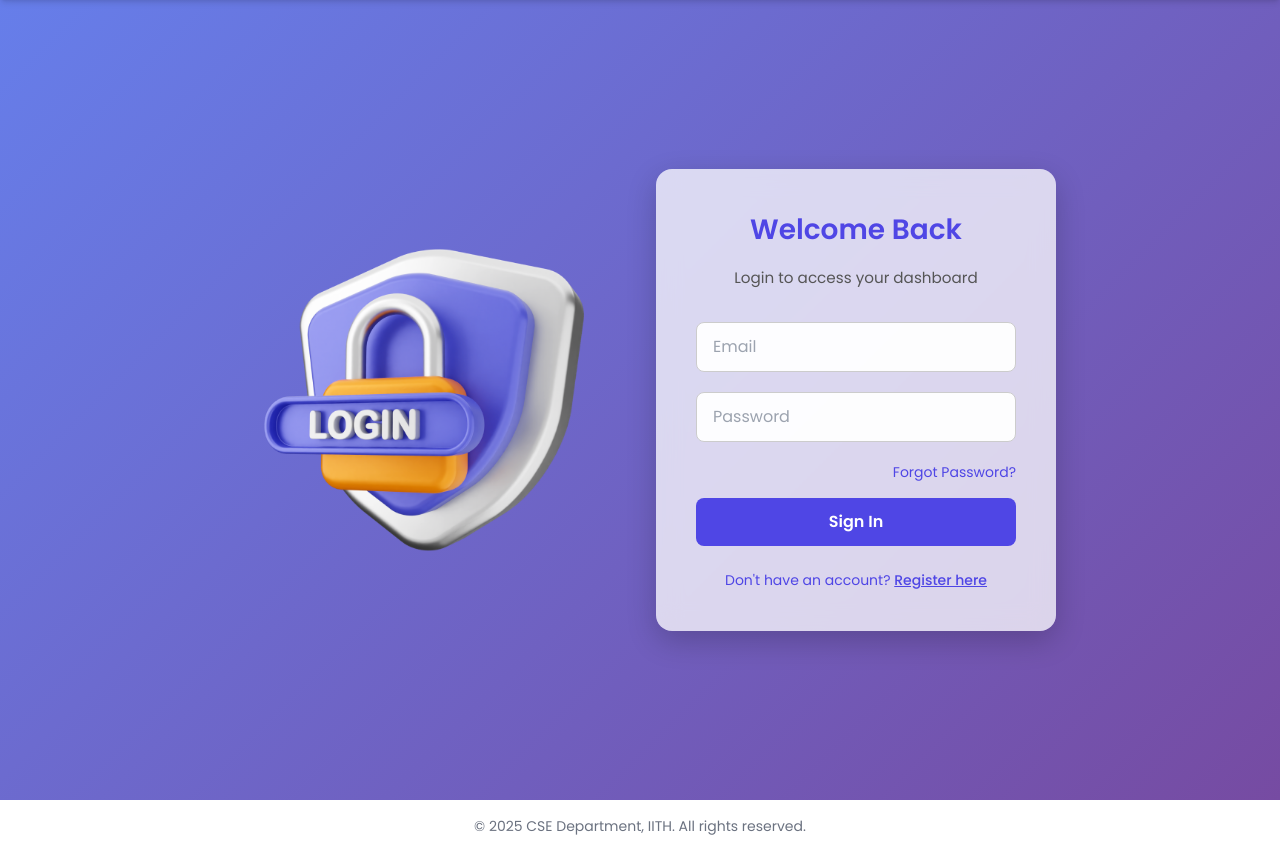
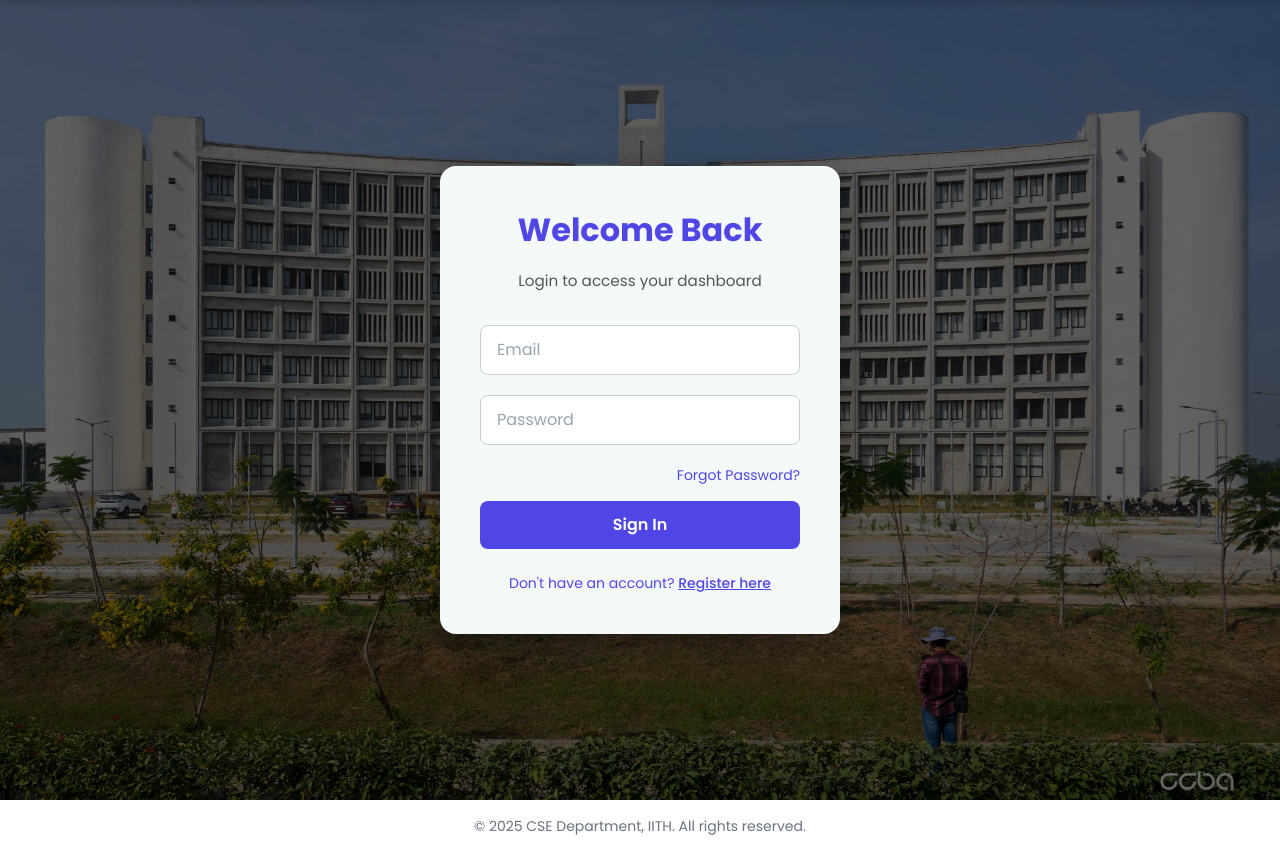
Before and after one commit to gpraveen88/lab-form-flask, a Flask app: page /login in a window 1280 px wide. Shown: the part 80-932 px from the top of the page. Run offline with Flask 3, Linux system fonts and the light colour scheme; some libraries are stand-ins or nearby versions.

Commit message:
Updated on 21/07/2025 at 9.00pm

```diff
--- a/app.py
+++ b/app.py
@@ -476,7 +476,7 @@ def login():
                 flash("🚫 Your account has been blocked by the admin.", "danger")
                 return redirect(url_for("login"))
             login_user(user)
-            flash("✅ Logged in successfully.", "success")
+            # flash("✅ Logged in successfully.", "success")
             return redirect(url_for("login_home"))
         else:
             flash("❌ Invalid credentials.", "danger")
--- a/templates/login.html
+++ b/templates/login.html
@@ -1,50 +1,50 @@
-
-
 {% extends "base.html" %}
 {% block title %}Login{% endblock %}
 
 {% block content %}
 <style>
-  .login-background {
-    background: linear-gradient(135deg, #667eea, #764ba2);
+  .login-page {
+    position: relative;
     min-height: 100vh;
-    padding-top: 0rem;
+    background-image: url("{{ url_for('static', filename='images/bui2.jpg') }}");
+    background-size: cover;
+    background-position: center;
     display: flex;
     align-items: center;
     justify-content: center;
+    padding: 2rem;
+
   }
 
-  .login-container {
-    display: flex;
-    gap: 2rem;
-    align-items: center;
-    justify-content: center;
-    flex-wrap: wrap;
-    max-width: 1000px;
-    width: 100%;
-    padding: 2rem;
+  .login-overlay {
+    position: absolute;
+    inset: 0;
+    background: rgba(0, 0, 0, 0.6); /* dark overlay for readability */
+    z-index: 1;
   }
 
-  .glass-card {
-    backdrop-filter: blur(12px);
-    background: rgba(255, 255, 255, 0.75);
+  .login-card {
+    position: relative;
+    z-index: 2;
+    backdrop-filter: blur(15px);
+    background: rgb(244, 250, 250);
     border-radius: 1rem;
-    box-shadow: 0 10px 30px rgba(0, 0, 0, 0.2);
+    box-shadow: 0 10px 30px rgba(0, 0, 0, 0.3);
     padding: 2.5rem;
     width: 100%;
     max-width: 400px;
     color: #333;
   }
 
-  .glass-card h2 {
-    font-size: 1.75rem;
-    font-weight: 600;
+  .login-card h2 {
+    font-size: 2rem;
+    font-weight: 700;
     margin-bottom: 1rem;
     text-align: center;
     color: #4f46e5;
   }
 
-  .glass-card p {
+  .login-card p {
     font-size: 0.95rem;
     text-align: center;
     margin-bottom: 2rem;
@@ -59,7 +59,7 @@
     width: 100%;
     padding: 0.75rem 1rem;
     border-radius: 0.5rem;
-    background: rgba(255, 255, 255, 0.952);
+    background: rgba(255, 255, 255, 0.95);
     color: #333;
     border: 1px solid #ccc;
     font-size: 1rem;
@@ -68,7 +68,7 @@
   .form-group input:focus {
     outline: none;
     border-color: #4f46e5;
-    background: rgba(255, 255, 255, 0.6);
+    background: rgba(255, 255, 255, 0.9);
   }
 
   .login-btn {
@@ -101,29 +101,19 @@
     text-decoration: underline;
   }
 
-  .login-image {
-    max-width: 400px;
-    width: 100%;
-  }
-
   @media (max-width: 768px) {
-    .login-container {
-      flex-direction: column;
-    }
-
-    .login-image {
-      max-width: 300px;
+    .login-card {
+      padding: 2rem;
     }
   }
 </style>
 
-<div class="login-background">
-  <div class="login-container">
-    <!-- Login Image -->
-    <img src="{{ url_for('static', filename='images/login2.png') }}" alt="Login illustration" class="login-image">
+<div class="login-page">
+  <!-- Dark overlay -->
+  <div class="login-overlay"></div>
 
-    <!-- Login Card -->
-    <div class="glass-card">
+  <!-- Glass login card -->
+  <div class="login-card">
     <h2>Welcome Back</h2>
     <p>Login to access your dashboard</p>
 
@@ -148,10 +138,9 @@
     </div>
   </div>
 </div>
-</div>
- <!-- Optional Footer -->
+
+<!-- Footer -->
 <footer class="bg-white text-center py-4 text-gray-500 text-sm">
   © {{ current_year or "2025" }} CSE Department, IITH. All rights reserved.
 </footer>
-  </div>
 {% endblock %}
--- a/templates/login_home.html
+++ b/templates/login_home.html
@@ -117,7 +117,7 @@
     <!-- Page content -->
     <main class="flex-grow container mx-auto px-4 py-6">
       {% block content %}
-      <div class="py-12 bg-gradient-to-r from-sky-400 via-indigo-600 to-green-600 text-white py-16 min-h-[calc(100vh-200px)]">
+      <div class="py-12 bg-gradient-to-r from-sky-400 via-white-600 to-green-600 text-white py-16 min-h-[calc(100vh-200px)]">
         <div class="max-w-6xl mx-auto px-4">
           <h2 class="text-2xl font-bold text-center text-white mb-10">
             Dear {{ current_user.email.split('@')[0] | capitalize }}, Welcome to CSE Lab Portal
@@ -141,7 +141,7 @@
             {% endif %}
             {% set tools = tools + [{"name": "User Settings", "icon": "🛠️", "url": "/user/settings"}] %}
             {% for tool in tools %}
-              <a href="{{ tool.url }}" class="backdrop-blur-lg bg-white/30 border border-white/20 rounded-xl shadow-lg p-6 text-center hover:scale-105 transform transition duration-300 hover:shadow-2xl">
+              <a href="{{ tool.url }}" class="backdrop-blur-lg bg-white/20 border border-white/20 rounded-xl shadow-lg p-6 text-center hover:scale-105 transform transition duration-300 hover:shadow-2xl">
                 <div class="text-5xl mb-4">{{ tool.icon }}</div>
                 <h3 class="text-xl text-white font-semibold">{{ tool.name }}</h3>
               </a>
```
Also changed, not shown: templates/home.html (+6 -5 lines), static/images/bui1.jpg (added), static/images/bui2.jpg (added), static/images/bui3.jpg (added). Lines whose indentation alone changed are shown as unchanged.
